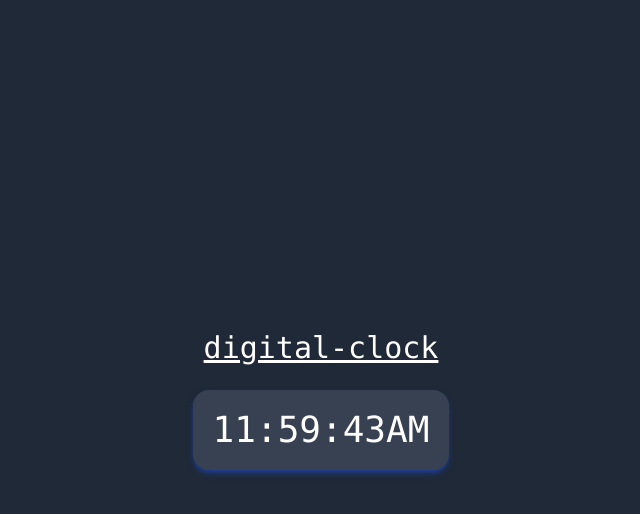
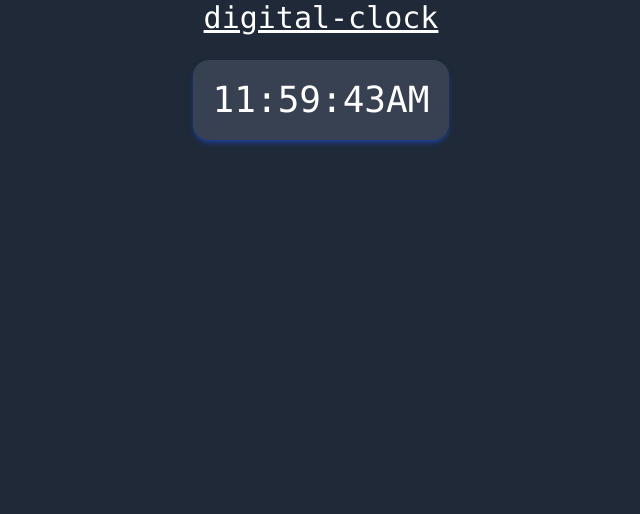
Before and after one commit to sreeramraghu04/js-dom-project02, a plain HTML site: page index.html in a window 1280 px wide. Shown: the whole page, without its empty margins (319-959 px from the left). Drawn offline with nearby package versions, Linux system fonts and the light colour scheme.

Commit message:
first commit

```diff
--- a/index.html
+++ b/index.html
@@ -7,7 +7,7 @@
     <script src="https://cdn.tailwindcss.com"></script>
   </head>
   <body
-    class="flex flex-col bg-gray-800 text-white items-center justify-center h-screen"
+    class="flex flex-col bg-gray-800 text-white items-center justify-center"
   >
     <div class="flex justify-center">
       <h1 class="text-3xl font-mono mb-6 underline">digital-clock</h1>
```
Also changed, not shown: 1 other file.
